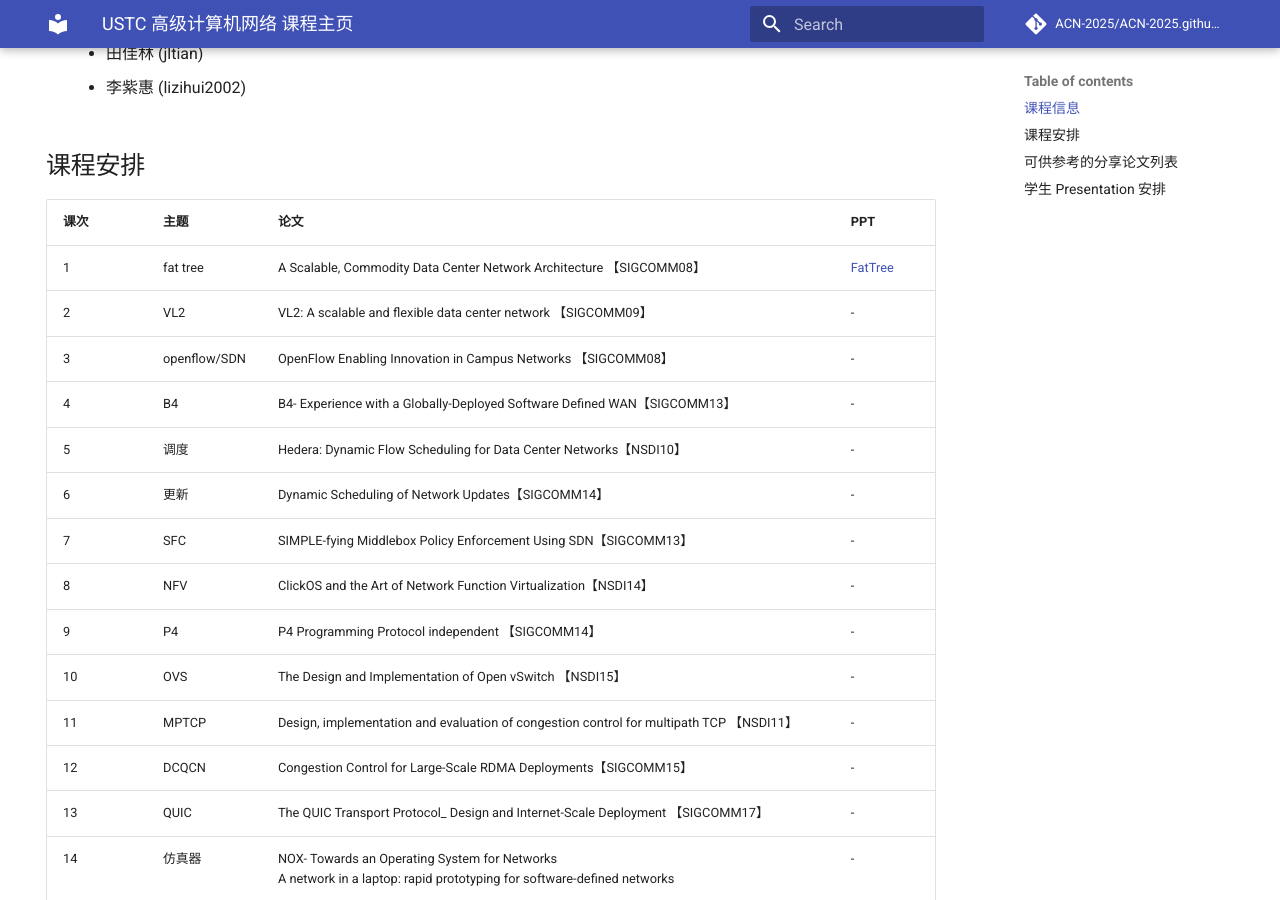
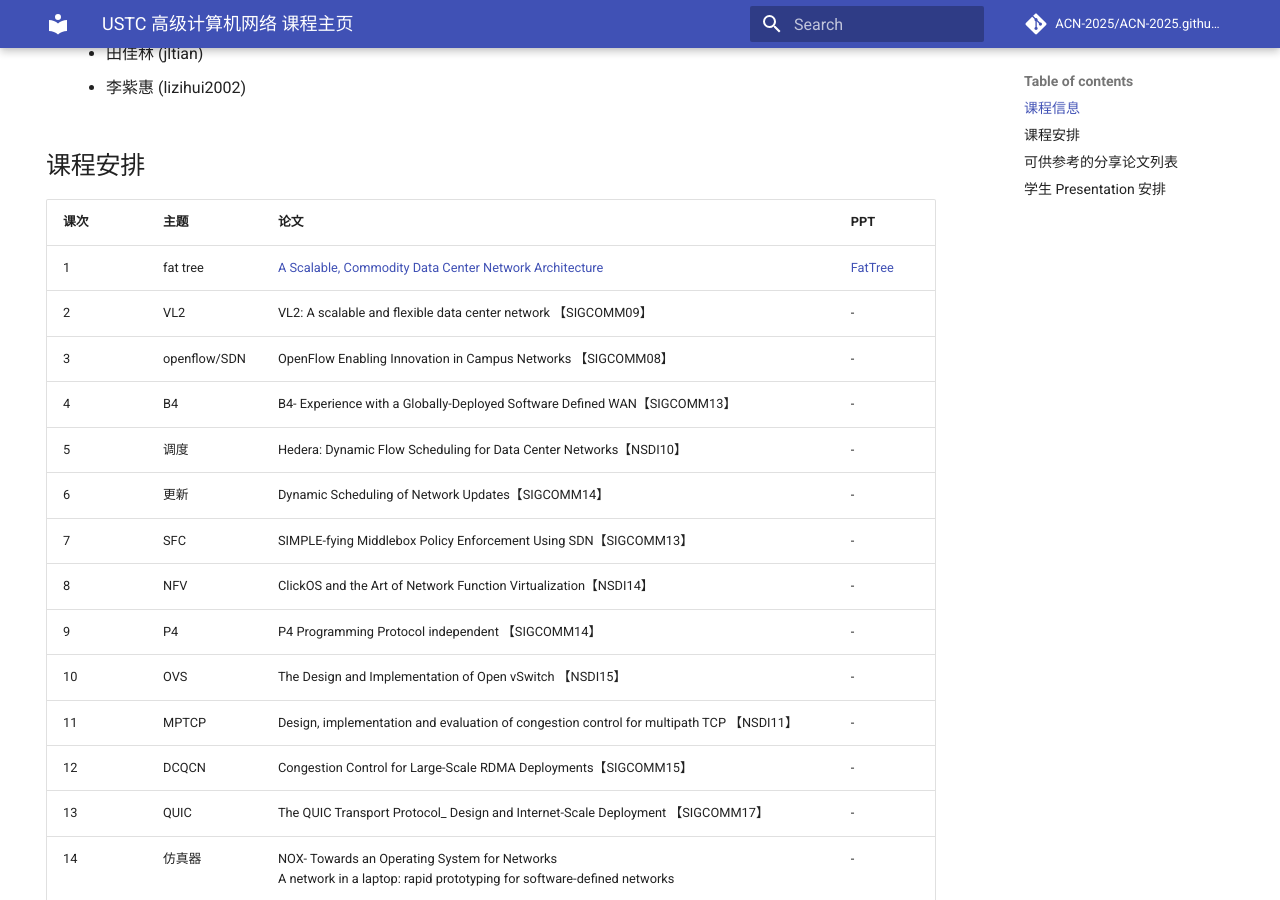
Before and after one commit to ACN-2025/ACN-2025.github.io, an MkDocs documentation site: the page built from docs/index.md, in a window 1280 px wide and 900 px high, scrolled down 391 px. Built offline with MkDocs 1.6.1 and Material for MkDocs 9.7.7, drawn with Linux system fonts in a browser that asks for light colours; comment, search, counter and statistics services are not loaded.

Commit message:
Updated FatTree slides and paper.

```diff
--- a/docs/index.md
+++ b/docs/index.md
@@ -21,7 +21,7 @@
 
 | 课次    | 主题             | 论文                                                                  | PPT                    |
 |----- |------------------|----------------------------------------------------------------------|-------------------------|
-| 1      | fat tree         | A Scalable, Commodity Data Center Network Architecture 【SIGCOMM08】 | [FatTree](slides/2025-FatTree.pdf) |
+| 1      | fat tree         | [A Scalable, Commodity Data Center Network Architecture](papers/FatTree.pdf) | [FatTree](slides/FatTree-slides.pdf) |
 | 2      | VL2              | VL2: A scalable and flexible data center network 【SIGCOMM09】        | - |
 | 3      | openflow/SDN     | OpenFlow Enabling Innovation in Campus Networks 【SIGCOMM08】         | - |
 | 4      | B4              | B4- Experience with a Globally-Deployed Software Defined WAN【SIGCOMM13】| - |
```
Also changed, not shown: 3 other files.
